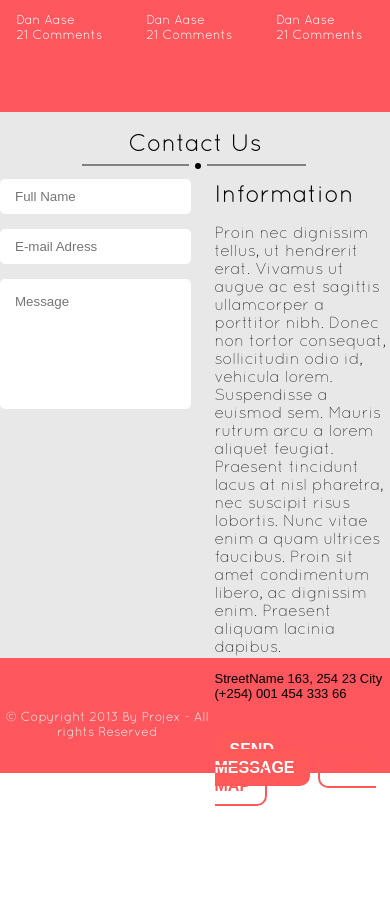
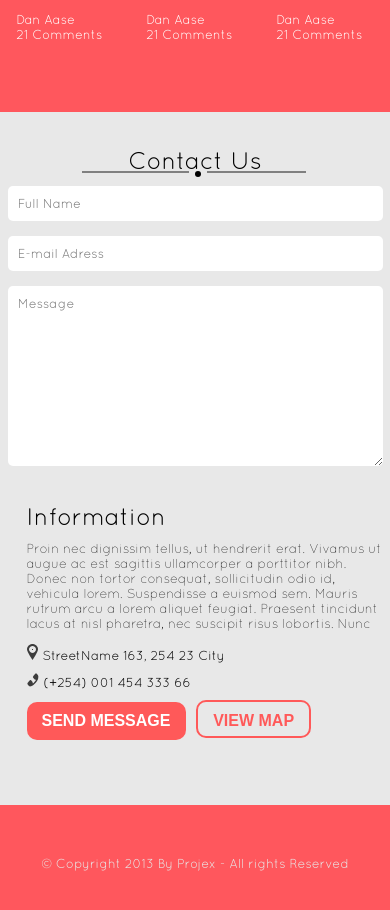
Before and after one commit to Vitalik7/Homework8.2, a React (Create React App) app: page / in a window 390 px wide. Shown: the part 5738-6648 px from the top of the page. Before the commit the page ends 6544 px from the top, so only its background shows below. Built offline with nearby package versions, Linux system fonts and the light colour scheme.

Commit message:
contact us

```diff
--- a/src/App.css
+++ b/src/App.css
@@ -37,6 +37,10 @@ ul {
 
 .contact-us {
   height: 553px;
+}
+
+.contact-us h1 {
+  margin: 2% 0;
 }
 
 h1 {
--- a/src/components/Blog.js
+++ b/src/components/Blog.js
@@ -4,7 +4,6 @@ class Blog extends Component {
     render() {
         return (
             <div className='blog'>
-                <div className="wraper">
                     <h1>The Latest News</h1>
                     <hr className='left'/>
                     <span className='dot'></span>
@@ -56,7 +55,6 @@ class Blog extends Component {
                             <a href='/#'><i className="comment"></i>21 Comments</a>
                         </li>
                     </ul>
-                </div>
             </div>
         )
     }
--- a/src/components/ContactUs.js
+++ b/src/components/ContactUs.js
@@ -4,16 +4,15 @@ class ContactUs extends Component {
     render() {
         return (
             <div className='contact-us'>
-                <div className="wraper">
                     <h1>Contact Us</h1>
                     <hr className='left'/>
                     <span className='dot'></span>
                     <hr className='right'/>
-                    <div>
+                    <div className='contacts'>
                         <div className="contact-form">
                             <input type="text" name="browser" placeholder="Full Name"/>
                             <input type="text" name="browser" placeholder="E-mail Adress"/>
-                            <input type="text" name="browser" placeholder="Message" className="textarea"/>
+                            <textarea className="textarea" placeholder="Message"></textarea>
                         </div>
                         <div className="information-block">
                             <h4>Information</h4>
@@ -25,14 +24,13 @@ class ContactUs extends Component {
                                 ultrices faucibus. Proin sit amet condimentum libero, ac dignissim enim. Praesent
                                 aliquam lacinia dapibus.
                             </p>
-                            <span>StreetName 163, 254 23 City</span>
-                            <span className="phone">(+254) 001 454 333 66</span>
+                            <span className="address"><i></i>StreetName 163, 254 23 City</span>
+                            <span className="phone"><i></i>(+254) 001 454 333 66</span>
 
                             <a href="/#" className="send">SEND MESSAGE</a>
                             <a href="/#" className="view">VIEW MAP</a>
                         </div>
                     </div>
-                </div>
             </div>
         )
     }
--- a/src/style/Contact.css
+++ b/src/style/Contact.css
@@ -1,3 +1,8 @@
+.contacts {
+    width: 1200px;
+    margin: auto;
+}
+
 .contact-us h3 {
     padding-top: 3%;
     text-align: center;
@@ -7,77 +12,102 @@
     line-height: 49.01px;
 }
 
-.contact-us .line-container {
+.line-container {
     text-align: center;
     padding-bottom: 5%;
 }
 
-.contact-us .line-container .left {
+.line-container .left {
     border-color: black;
     margin-top: 0;
 }
 
-.contact-us .line-container .dot {
+.line-container .dot {
     background-color: black;
     margin-top: 0;
 }
 
-.contact-us .line-container .right {
+.line-container .right {
     border-color: black;
     margin-top: 0;
 }
 
-.contact-us .contact-form {
+.contact-form {
     width: 45%;
     display: inline-block;
     float: left;
     margin-top: 5%;
 }
 
-.contact-us .contact-form input {
+.contact-form input,
+.contact-form .textarea {
     width: 100%;
-    padding: 10px 0 10px 15px;
+    padding: 10px;
     border-radius: 5px;
     border: none;
     margin-bottom: 15px;
+    font-size: 13px;
+    font-family: 'Quicksand';
+    font-weight: 500;
 }
 
-.contact-us .contact-form .textarea {
-    padding: 15px 0 100px 15px;
+.contact-form .textarea {
+    height: 160px;
 }
 
-.contact-us .information-block {
+.information-block {
     width: 45%;
+    background: url("../images/arrow.png") no-repeat 46% 70%;
     display: inline-block;
     margin-top: 5%;
-    float: right;
     text-align: left;
 }
 
-.contact-us .information-block h4 {
+.information-block h4 {
     font-size: 24px;
     font-family: 'Quicksand';
     font-weight: 400;
     margin: 0;
+    line-height: 1em;
 }
 
-.contact-us .information-block p {
-    font-size: 16px;
+.information-block p {
+    font-size: 13px;
     font-family: 'Quicksand';
     font-weight: 300;
 }
 
-.contact-us .information-block span {
-    font-weight: 400;
+.information-block span {
+    font-weight: 500;
     display: block;
     font-size: 13px;
+    font-family: 'Quicksand';
+    margin-bottom: 10px;
 }
 
-.contact-us .information-block .phone {
-    margin-bottom: 40px;
+.information-block  span i {
+    background: url("../images/icon.png") no-repeat bottom;
+    display: inline-block;
+    margin-right: 15px;
 }
 
-.contact-us .information-block .send {
+.information-block .phone {
+    margin-bottom: 35px;
+}
+
+.information-block .phone i {
+    background-position: -55px 0;
+    height: 14px;
+    width: 12px;
+}
+
+.information-block .address i{
+    background-position: -44px 0;
+    height: 16px;
+    width: 11px;
+}
+
+.information-block .send {
     color: #ffffff;
     text-transform: uppercase;
     text-decoration: none;
@@ -87,16 +117,17 @@
     padding: 10px 15px;
     border-radius: 10px;
     margin-right: 5%;
+    display: inline-block;
 }
 
-.contact-us .information-block .send:hover {
+.information-block .send:hover {
     background-color: transparent;
     border: 2px solid #ff5959;
     padding: 8px 13px;
     color: #ff5959;
 }
 
-.contact-us .information-block .view {
+.information-block .view {
     background-color: transparent;
     border: 2px solid #ff5959;
     color: #ff5959;
@@ -106,9 +137,82 @@
     font-size: 16px;
     padding: 10px 15px;
     border-radius: 10px;
+    width: 120px;
+    height: 14px;
+    display: inline-block;
+    text-align: center;
 }
 
-.contact-us .information-block .view:hover {
+.information-block .view:hover {
     background-color: #ff5959;
     color: white;
 }
+
+@media screen and (max-width: 1060px) {
+    .contacts {
+        width: auto;
+        margin: 0 auto;
+        padding: 0 2%;
+    }
+    .information-block {
+        margin-left: 2%;
+        background: none;
+    }
+
+    .information-block p {
+        height: 105px;
+        overflow: hidden;
+    }
+
+    .information-block .send {
+        margin-right: 3%;
+    }
+
+    .information-block .view {
+        width: auto;
+    }
+}
+
+@media screen and (max-width: 670px) {
+    .contact-us {
+        height: 450px;
+    }
+
+    .information-block .phone {
+        margin-bottom: 10px;
+    }
+
+    .information-block .send {
+        display: block;
+        width: 129px;
+        margin-bottom: 10px;
+    }
+
+    .information-block p {
+        height: 90px;
+    }
+
+    .information-block span i {
+        margin-right: 5px;
+    }
+
+    .information-block {
+        margin-left: 5%;
+    }
+}
+
+@media screen and (max-width: 480px) {
+    .contact-us {
+       height: 700px;
+    }
+    .contact-form {
+        width: 95%;
+    }
+    .information-block {
+        width: 95%;
+    }
+
+    .information-block .send {
+        display: inline-block;
+    }
+}
--- a/src/style/main.scss
+++ /dev/null
@@ -1,2 +0,0 @@
-@import 'Blog.scss';
-@import 'ContactUs';
```
